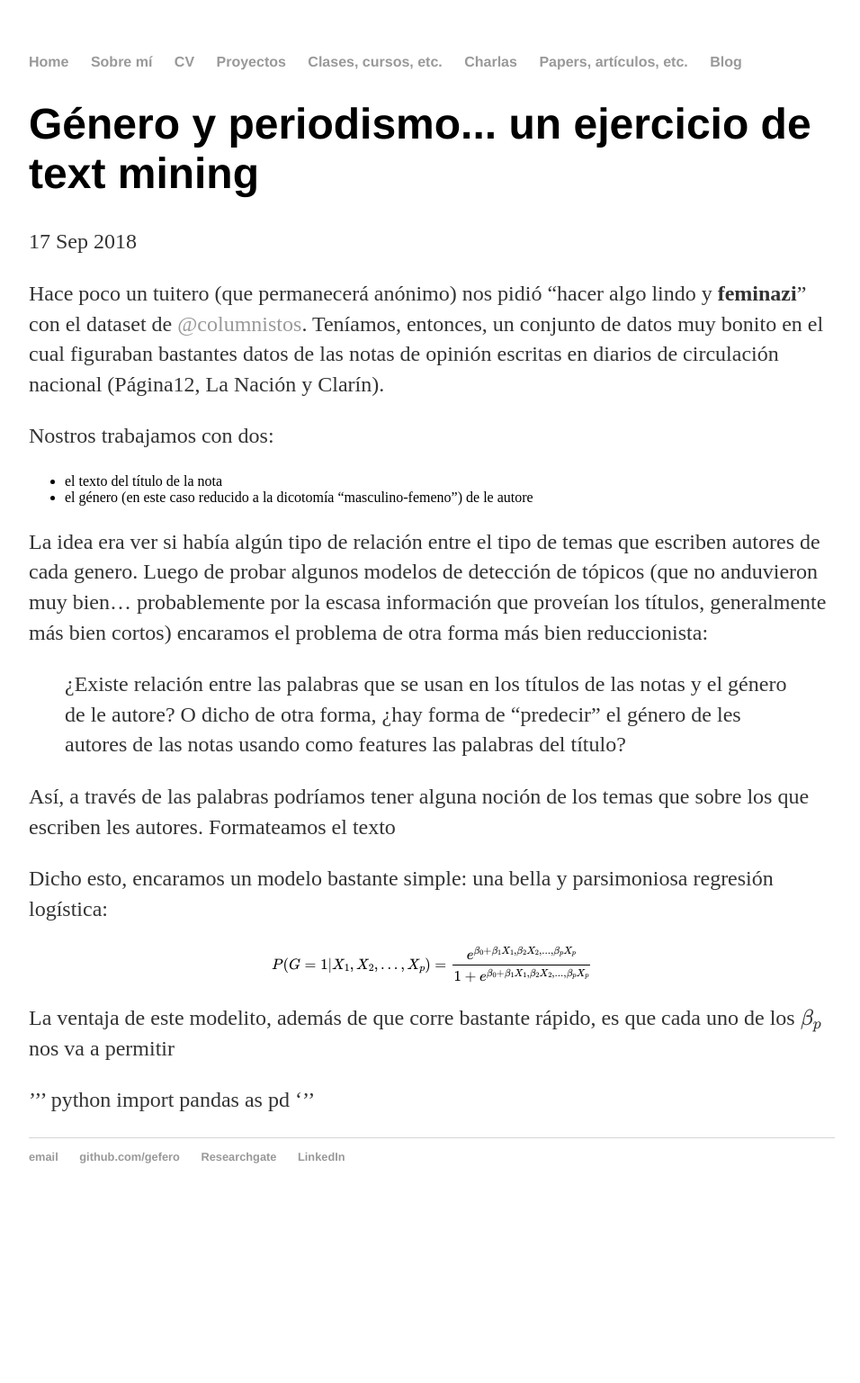
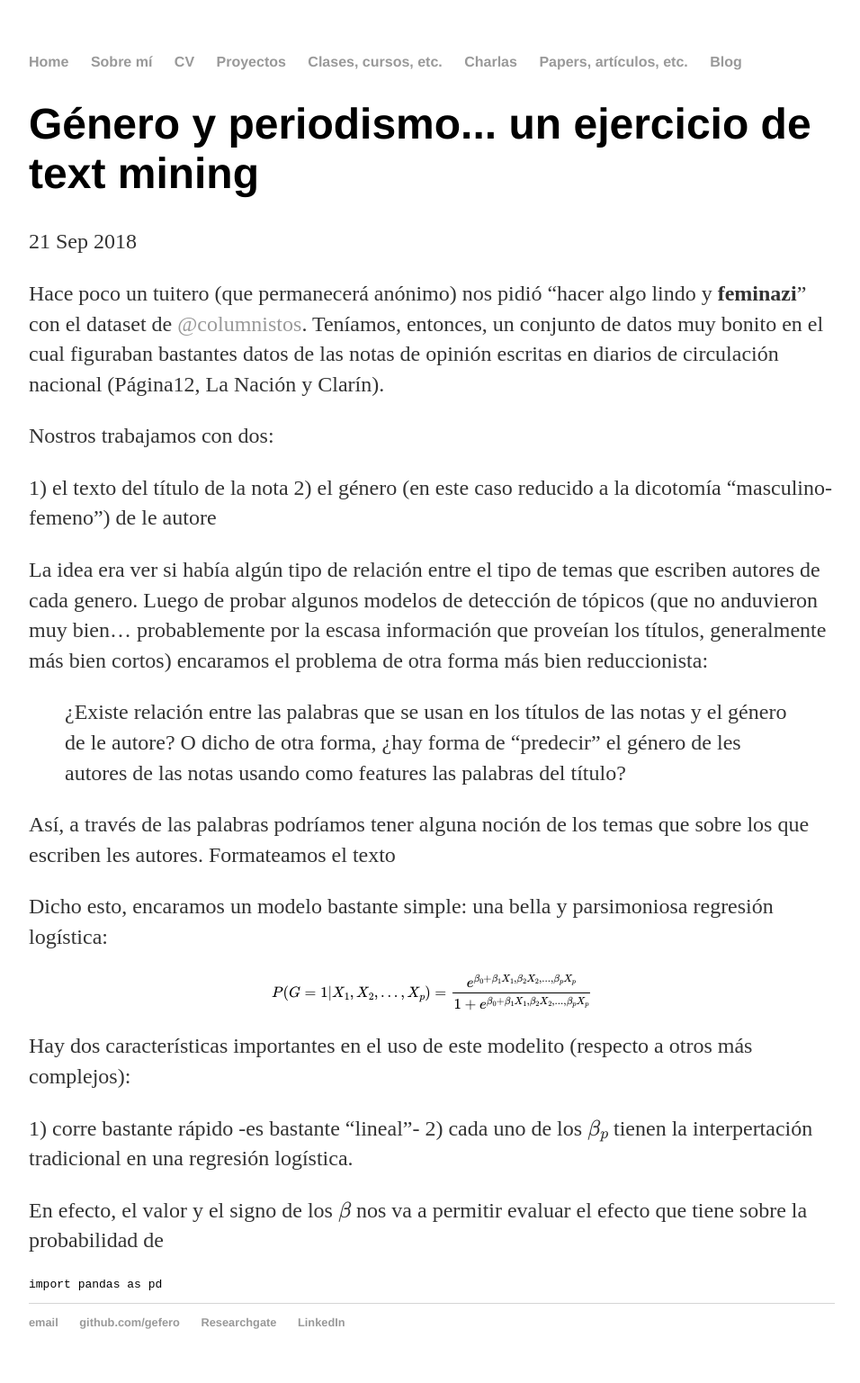
Before and after one commit to gefero/gefero.github.io, a Jekyll site: the page built from _posts/2018-09-21-genero_opinion.md, in a window 1280 px wide. Shown: the whole page at 90% size, without its empty margins (160-1116 px from the left). Built offline with Jekyll 4.4.1, drawn with Linux system fonts in a browser that asks for light colours; formulas are drawn with MathJax 3; before the commit the page ends 1353 px from its top, so only the background shows below that.

````diff
--- a/_posts/2018-09-21-genero_opinion.md
+++ b/_posts/2018-09-21-genero_opinion.md
@@ -2,7 +2,7 @@
 
 layout: post
 title: "Género y periodismo... un ejercicio de text mining"
-date: 2018-09-17
+date: 2018-09-21
 mathjax: true
 
 ---
@@ -11,8 +11,8 @@ Hace poco un tuitero (que permanecerá anónimo) nos pidió "hacer algo lindo y
 
 Nostros trabajamos con dos:
 
-* el texto del título de la nota
-* el género (en este caso reducido a la dicotomía "masculino-femeno") de le autore
+1) el texto del título de la nota
+2) el género (en este caso reducido a la dicotomía "masculino-femeno") de le autore
 
 La idea era ver si había algún tipo de relación entre el tipo de temas que escriben autores de cada genero. Luego de probar algunos modelos de detección de tópicos (que no anduvieron muy bien... probablemente por la escasa información que proveían los títulos, generalmente más bien cortos) encaramos el problema de otra forma más bien reduccionista:
 
@@ -27,8 +27,13 @@ $$
 P(G = 1 | X_{1}, X_{2}, ..., X_{p}) = \frac{e^{\beta_{0} + \beta_{1}X_{1},\beta_{2}X_{2}, ..., \beta_{p}X_{p}}}{1+e^{\beta_{0} + \beta_{1}X_{1},\beta_{2}X_{2}, ..., \beta_{p}X_{p}}}
 $$
 
-La ventaja de este modelito, además de que corre bastante rápido, es que cada uno de los $$\beta_{p}$$ nos va a permitir
+Hay dos características importantes en el uso de este modelito (respecto a otros más complejos):
 
-''' python
+1) corre bastante rápido -es bastante "lineal"-
+2) cada uno de los $$\beta_{p}$$ tienen la interpertación tradicional en una regresión logística.
+
+En efecto, el valor y el signo de los $$\beta$$ nos va a permitir evaluar el efecto que tiene sobre la probabilidad de
+
+```python
 import pandas as pd
-'''
+```
````
